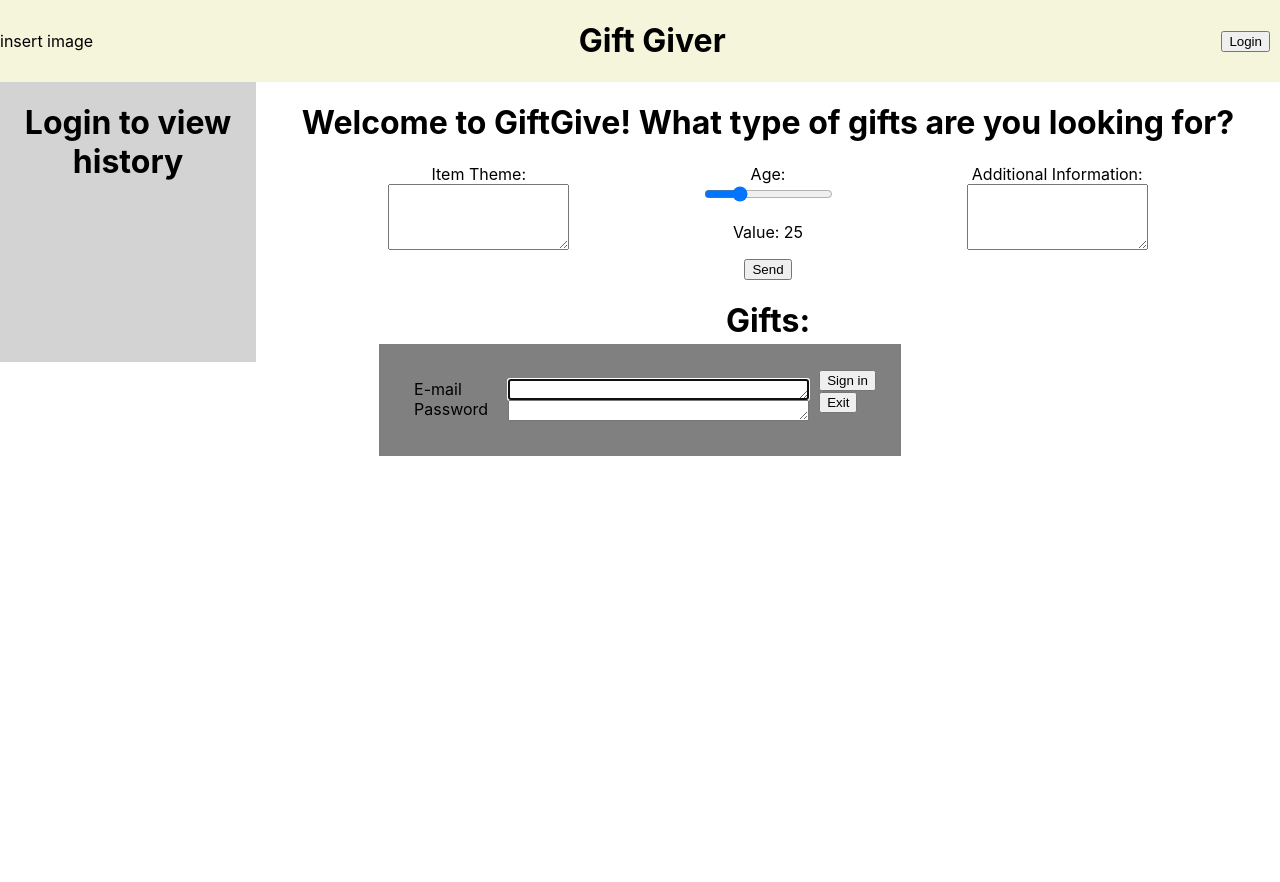
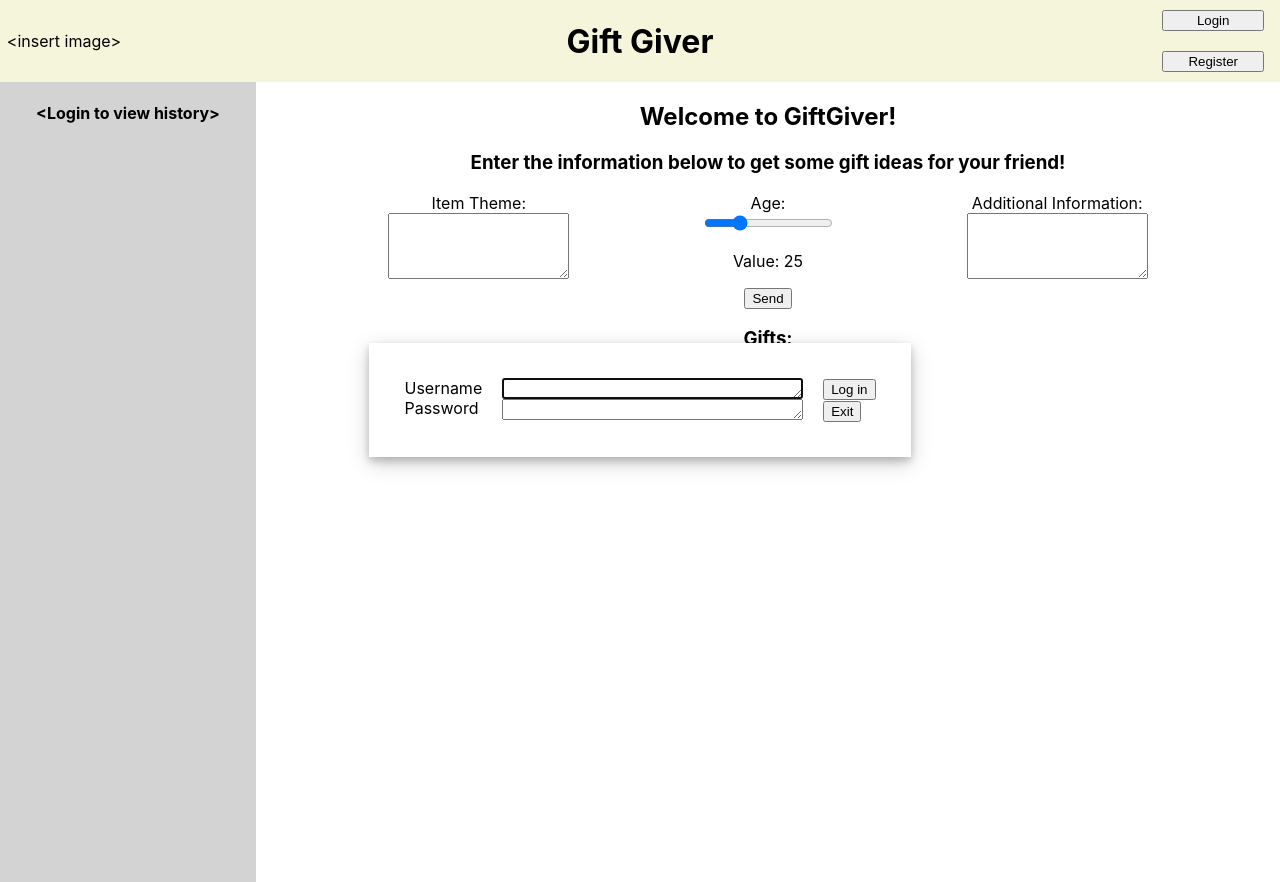
Before and after one commit to ericluoliu/GiftGiver, a React (Create React App) app in the folder frontend/: page / in a window 1280 px wide. Both pictures are taken after a click on the button "Login". Before the commit the page ends 800 px from the top, so only its background shows below. Built offline with nearby package versions, Linux system fonts and the light colour scheme.

Commit message:
Added register button and functionality including sending new registered username and password to backend register() function.

```diff
--- a/frontend/src/App.css
+++ b/frontend/src/App.css
@@ -1,3 +1,4 @@
+/* CSS for main page */
 .App {
   text-align: center;
 }
@@ -13,7 +14,25 @@
   }
 }
 
+.App-link {
+  color: #61dafb;
+}
+
+@keyframes App-logo-spin {
+  from {
+    transform: rotate(0deg);
+  }
+  to {
+    transform: rotate(360deg);
+  }
+}
+
+/*
+Navigation Bar
+Includes: Logo, Title, User-Info
+*/
 .Navigation-Bar {
+  height: 10%;
   justify-content: space-between;
   display: flex;
   flex-direction: row;
@@ -21,22 +40,42 @@
   background-color: beige;
 }
 
-.Title {
+.Logo {
+  width: 10%;
   justify-content: center;
 }
 
+.Title {
+  justify-content: center;
+  width: 80%;
+}
+
+/*
+User-Interface:
+  Login button & Login popup window
+  Register button & Register popup window
+*/
+.User-Interface {
+  width: 10%;
+  display: flex;
+  flex-direction: column;
+  justify-content: end;
+}
+
+/* Login Button */
 .Login-Button {
-  justify-content: right;
-  top: 20px;
-  right: 20px;
-  padding: 20px
+  padding: 10px;
+  width: 80%;
+  display: flex;
+  flex-direction: column;
 }
 
 .Login-Window {
-  background-color: gray;
+  background-color: white;
   padding: 25px;
   display: flex;
   flex-direction: row;
+  box-shadow: 0 4px 8px 0 rgba(0, 0, 0, 0.2), 0 6px 20px 0 rgba(0, 0, 0, 0.19);
 }
 
 .Login-Info {
@@ -51,39 +90,72 @@
   flex-direction: column;
 }
 
-.Login-Button {
+.Login-Options {
   padding: 10px;
   display: flex;
   flex-direction: column;
 }
 
-.App-link {
-  color: #61dafb;
+/* Register Button */
+.Register-Button {
+  padding: 10px;
+  width: 80%;
+  display: flex;
+  flex-direction: column;
 }
 
-@keyframes App-logo-spin {
-  from {
-    transform: rotate(0deg);
-  }
-  to {
-    transform: rotate(360deg);
-  }
+.Register-Window {
+  background-color: white;
+  padding: 25px;
+  display: flex;
+  flex-direction: row;
+  box-shadow: 0 4px 8px 0 rgba(0, 0, 0, 0.2), 0 6px 20px 0 rgba(0, 0, 0, 0.19);
 }
 
-.Main {
+.Register-Info {
+  padding: 10px;
   display: flex;
+  flex-direction: column;
 }
 
+.Register-Input {
+  padding: 10px;
+  display: flex;
+  flex-direction: column;
+}
+
+.Register-Options {
+  padding: 10px;
+  display: flex;
+  flex-direction: column;
+}
+
+/*
+Main
+Includes: History, Query
+*/
+
+.Main {
+  height: 90%;
+  display: flex;
+  flex-direction: row;
+}
+
+/* History column */
 .History {
   background-color: lightgray;
+  height: 100vh;
   width: 20%
 }
 
+/* Query */
 .Query {
   background-color: white;
+  height: 100vh;
   width: 80%;
 }
 
+/* Query input */
 .Input {
   border-color: black;
   display: flex;
--- a/frontend/src/App.js
+++ b/frontend/src/App.js
@@ -30,26 +30,45 @@ function App() {
     })
   }
 
-  // Sends email and password to backend and return "login successful" message
-  const [email, setEmail] = useState("");
+  // Login: Sends username and password to backend and return "login request received" message
+  const [username, setUsername] = useState("");
   const [password, setPassword] = useState("");
   function Login() {
-    console.log("Logging in")
-    console.log("Email: " + email);
+    console.log("Logging in");
+    console.log("Username: " + username);
     console.log("Password: " + password);
     axios.post("http://127.0.0.1:5050/login", {
-      user_email: email,
+      user_username: username,
       user_password: password
     })
     .then(function(response) {
-      console.log(response)
+      console.log(response);
     })
     .catch(function(error) {
       console.log(error);
     })
   }
 
-  // Handles changes in itemTheme, age, additional, email, and password variables
+  // Register: Sends newUsername and newPassword to backend and return "register request received" message
+  const [newUsername, setNewUsername] = useState("");
+  const [newPassword, setNewPassword] = useState("");
+  function Register() {
+    console.log("Registering account");
+    console.log("New Username: " + newUsername);
+    console.log("New Password: " + newPassword);
+    axios.post("http://127.0.0.1:5050/register", {
+      new_username: newUsername,
+      new_password: password
+    })
+    .then(function(response) {
+      console.log(response);
+    })
+    .catch(function(error) {
+      console.log(error);
+    })
+  }
+
+  // Handles changes in itemTheme, age, additional, username, and password variables
   function handleItemTheme(event) {
     setTheme(event.target.value);
   }
@@ -59,43 +78,49 @@ function App() {
   function handleAdditional(event) {
     setAdditional(event.target.value);
   }
-  function handleEmail(event) {
-    setEmail(event.target.value);
+  function handleUsername(event) {
+    setUsername(event.target.value);
   }
   function handlePassword(event) {
     setPassword(event.target.value);
   }
+  function handleNewUsername(event) {
+    setNewUsername(event.target.value);
+  }
+  function handleNewPassword(event) {
+    setNewPassword(event.target.value);
+  }
 
   // Page is divided into Navigation-Bar on top and Main below
-  // Login-Button located in Navigation-Bar opens a popup Login-Window
+  // User-Interface located in Navigation-Bar contains Login-Button and Register-Button
   // Main is a flex box with sections History and Query
   // Query is divided into header, Input, button to send, and another header for gift
   return (
     <div className="App">
       <div className="Navigation-Bar">
         <div className="Logo">
-          <p1>insert image</p1>
+          <p1>&lt;insert image&gt;</p1>
         </div>
         <div className="Title">
           <h1>Gift Giver</h1>
         </div>
-        <div className="Login-Button">
-          <div>
+        <div className="User-Interface">
+          <div className="Login-Button">
             <Popup trigger=
               {<button>Login</button>}
               modal nested>{
               close => (
                 <div className="Login-Window">
                   <div className="Login-Info">
-                    <p1>E-mail</p1>
+                    <p1>Username</p1>
                     <p1>Password</p1>
                   </div>
                   <div className="Login-Input">
                     <textarea
                       cols = {35}
                       rows = {1}
-                      value = {email}
-                      onChange = {handleEmail}
+                      value = {username}
+                      onChange = {handleUsername}
                     ></textarea>
                     <textarea
                       cols = {35}
@@ -104,13 +129,13 @@ function App() {
                       onChange = {handlePassword}
                     ></textarea>
                   </div>
-                  <div className="Login-Buttons">
-                    <div>
+                  <div className="Login-Options">
+                    <div className="Login-Options-Buttons">
                       <button onClick = {Login}>
-                        Sign in
+                        Log in
                       </button>
                     </div>
-                    <div>
+                    <div className="Login-Options-Buttons">
                       <button onClick= {close}>
                         Exit
                       </button>
@@ -120,14 +145,55 @@ function App() {
               )}
             </Popup>
           </div>
+          <div className="Register-Button">
+            <Popup trigger=
+              {<button>Register</button>}
+              modal nested>{
+              close => (
+                <div className="Register-Window">
+                  <div className="Register-Info">
+                    <p1>Username</p1>
+                    <p1>Password</p1>
+                  </div>
+                  <div className="Register-Input">
+                    <textarea
+                      cols = {35}
+                      rows = {1}
+                      value = {newUsername}
+                      onChange = {handleNewUsername}
+                    ></textarea>
+                    <textarea
+                      cols = {35}
+                      rows = {1}
+                      value = {newPassword}
+                      onChange = {handleNewPassword}
+                    ></textarea>
+                  </div>
+                  <div className="Register-Options">
+                    <div className="Register-Options-Buttons">
+                      <button onClick = {Register}>
+                        Register
+                      </button>
+                    </div>
+                    <div className="Register-Options-Buttons">
+                      <button onClick= {close}>
+                        Exit
+                      </button>
+                    </div>
+                  </div>
+                </div>
+                )}
+            </Popup>
+          </div>
         </div>
       </div>
       <div className="Main">
         <div className="History">
-          <h1>Login to view history</h1>
+          <h4>&lt;Login to view history&gt;</h4>
         </div>
         <div className="Query">
-          <h1>Welcome to GiftGive! What type of gifts are you looking for?</h1>
+          <h2>Welcome to GiftGiver!</h2>
+          <h3>Enter the information below to get some gift ideas for your friend!</h3>
           <div className="Input">
             <div className="Item">
               <p1>Item Theme:</p1>
@@ -165,9 +231,9 @@ function App() {
           <button
             onClick = {Send}
           >Send</button>
-          <h1>
+          <h3>
             Gifts: {gift}
-          </h1>
+          </h3>
         </div>
       </div>
     </div>
```
Also changed, not shown: 2 other files (tests, documents, lock files or other folders).
